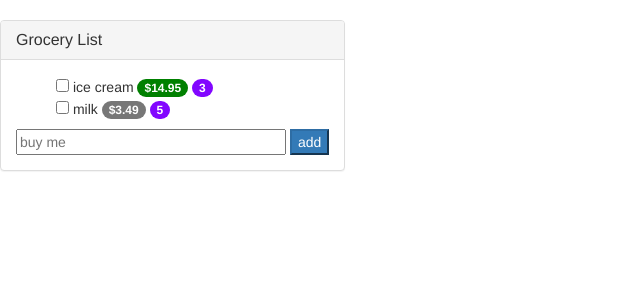
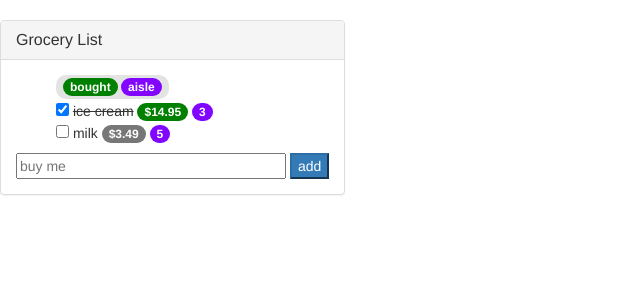
Before and after one commit to SmrtShopper/smart-shopper, a PHP site: page / in a window 1280 px wide. Shown: the part 52-352 px from the top of the page, without its empty margins (0-640 px from the left). Run offline with PHP 8.4, Linux system fonts and the light colour scheme.

Commit message:
add demo badge to show color key meanings

```diff
--- a/desktop.css
+++ b/desktop.css
@@ -4,13 +4,20 @@
 }
 
 li {
- list-style: none;
+    list-style: none;
 }
 
-.bought-true {
- background-color: green;
+.demo-badge {
+    background-color: #e3e3e3;
+}
+
+.badge-bought-true {
+    background-color: green;
+}
+.item-bought-true {
+   text-decoration: line-through;
 }
 
 .badge-aisle {
- background-color: #8206ff;
+    background-color: #8206ff;
 }
--- a/index.html
+++ b/index.html
@@ -26,10 +26,16 @@
           <div class="panel-body">
             <div ng-controller="GroceryController">
                <ul class="unstyled">
+                <li>
+                    <span class = "badge demo-badge">
+                            <span class = "badge badge-bought-true">bought</span>
+                            <span class = "badge badge-aisle">aisle</span>
+                        </span>
+                   </li>
                 <li ng-repeat="item in items">
-                  <input type="checkbox">
-                  <span>{{item.description}}</span>
-                   <span class = "badge bought-{{item.bought}}">${{item.price}}</span>
+                  <input type="checkbox" ng-model=item.bought>
+                  <span class = "item-bought-{{item.bought}}">{{item.description}}</span>
+                   <span class = "badge badge-bought-{{item.bought}}">${{item.price}}</span>
                     <span class = "badge badge-aisle">{{item.aisle}}</span>
                 </li>
               </ul>
```
